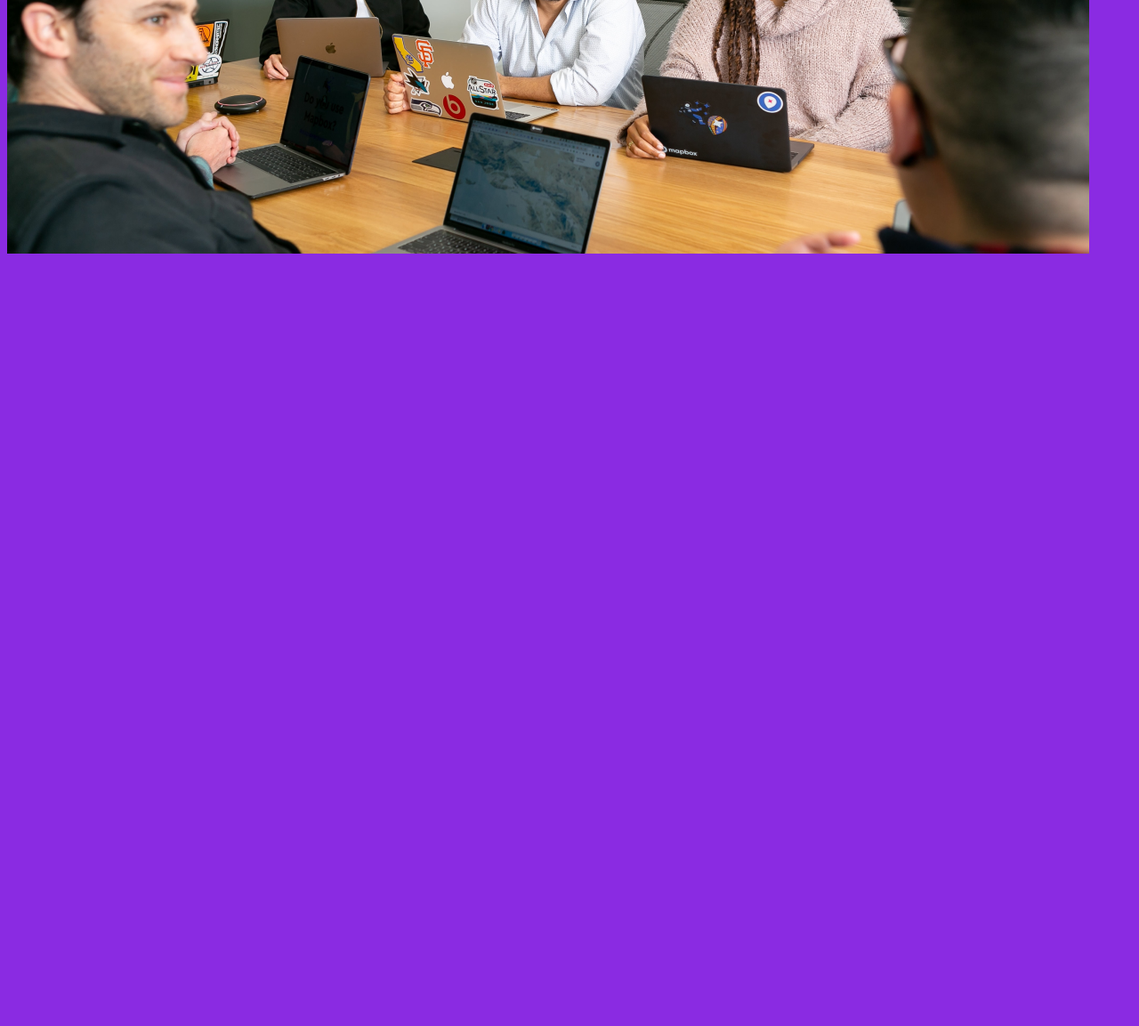
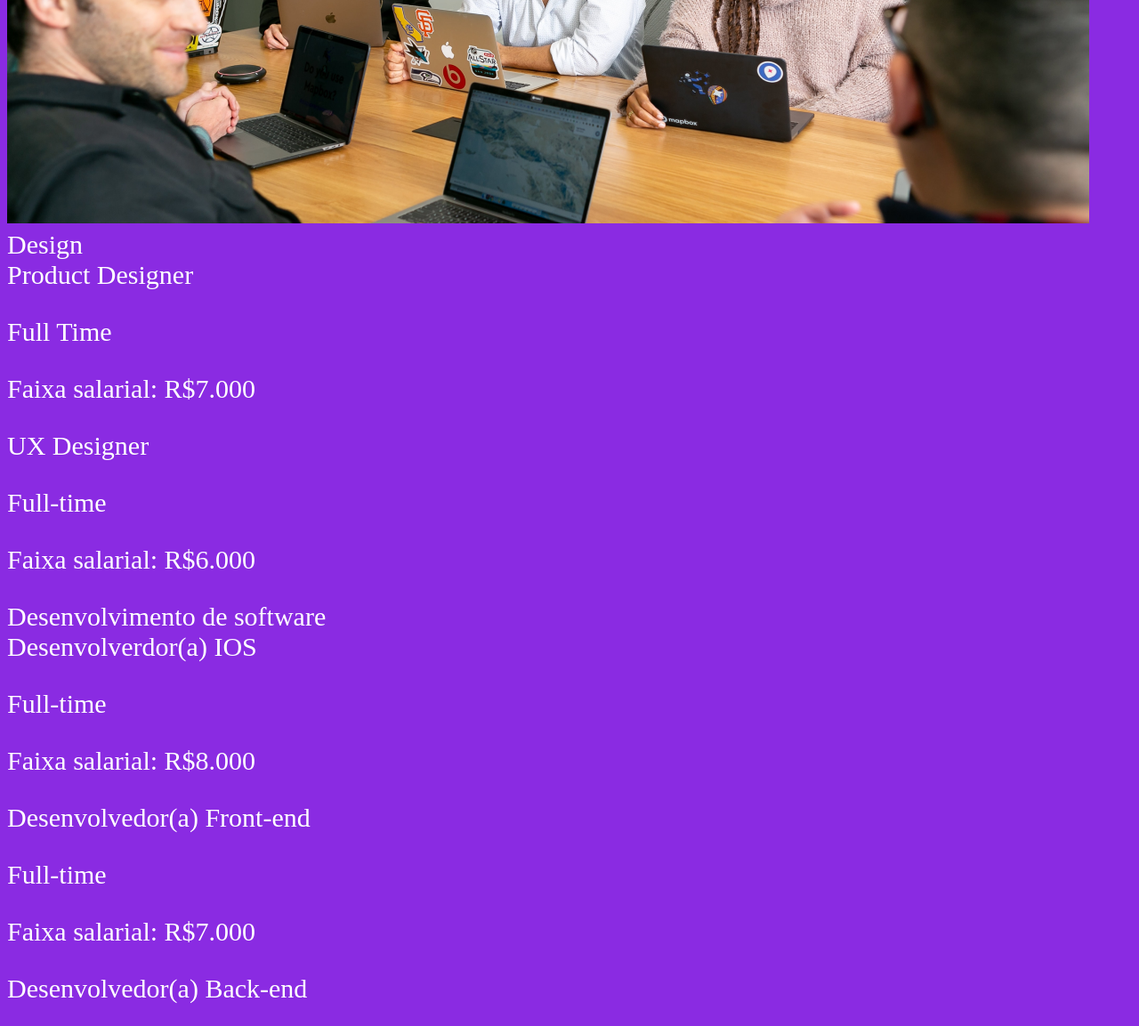
Before and after one commit to anacirqueira/Desafio_7DaysOfCode, a plain HTML site: page index.html in a window 1280 px wide. Shown: the part 1647-2800 px from the top of the page at 89% size. Before the commit the page ends 1947 px from the top, so only its background shows below. Drawn offline with Linux system fonts and the light colour scheme.

Commit message:
Adicionando main

```diff
--- a/assets/css/main.css
+++ b/assets/css/main.css
@@ -4,3 +4,8 @@ body {
   font: Arial, Sans-serif;
   font-size: 30px;
 }
+
+.menu {
+  display: flex;
+  justify-content: space-between;
+}
--- a/index.html
+++ b/index.html
@@ -5,11 +5,11 @@
   <meta http-equiv="X-UA-Compatible" content="IE=edge">
   <meta name="viewport" content="width=device-width, initial-scale=1.0">
   <title>OptimusTech</title>
-  <link rel="stylesheet" href="assets/css/main.css"
+  <link rel="stylesheet" href="assets/css/main.css">
 </head>
 
 <body>
-
+  <main>
     <nav>
       <img src="assets/img/Logo.png" alt="Logo">
       <div class="sideMenu">
@@ -60,16 +60,60 @@
       </div>
     </section>
 
-    <section class="Vagas">
+    <section class="vagas">
       <div class="talents">
         <span>Vagas abertas!</span>
         <h2>Estamos procurando por talentos.</h2>
         <p>Somos uma equipe 100% remota com pessoas do Brasil inteiro.</p>
         <img src="assets/img/Image.png" alt="Time reunido">
       </div>
-      <div class="vagas-abertas">
 
+      <div class="vagas_abertas">
+        <div class="vagas_design">
+        <span class="area">Design</span>
+            <div class="informacoes_product-designer">
+                <span class="titulo_vaga">Product Designer</span>
+                <p>Full Time</p>
+                <p>Faixa salarial: R$7.000</p>
+            </div>
+            <div class="informacoes_ux-designer">
+              <span class="titulo_vaga">UX Designer</span>
+              <p>Full-time</p>
+              <p>Faixa salarial: R$6.000</p>
+            </div>
+        </div>
+        <div class="vagas_desenvolvimento">
+        <span class="area">Desenvolvimento de software</span>
+            <div class="informacoes_dev-ios">
+              <span class="titulo_vaga">Desenvolverdor(a) IOS</span>
+              <p>Full-time</p>
+              <p>Faixa salarial: R$8.000</p>
+            </div>
+            <div class="informacoes_dev-frontend">
+              <span class="titulo-vaga">Desenvolvedor(a) Front-end</span>
+              <p>Full-time</p>
+              <p>Faixa salarial: R$7.000</p>
+            </div>
+            <div class="informacoes_dev-backend">
+              <span class="titulo_vaga">Desenvolvedor(a) Back-end</span>
+              <p>Full-Time</p>
+              <p>Faixa salarial: R$8.000</p>
+            </div>
+        </div>
       </div>
     </section>
+
+    <section class="Depoimentos">
+      <span>Veja o que nossos colaboradores falam sobre nós</span>
+      <h2>OptimusTech se importa com a saúde dos seus colaboradores e sempre procura nos dar todo tipo de auxílio possível.</h2>
+      <img src="assets/img/Avatar.png" alt="avatar">
+      <span class="nome">Júlia Castro</span>
+      <span class="cargo">Desenvolvedora Web</span>
+    </section>
+  </main>
+
+  <footer>
+
+  </footer>
 </body>
 </html>
```
